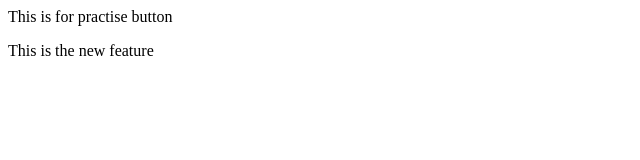
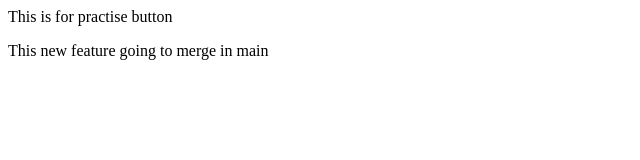
Before and after one commit to Raman-ji/localRepo, a plain HTML site: page index.html in a window 1280 px wide. Shown: the full height of the page, 0-640 px from the left. Drawn offline with Linux system fonts and the light colour scheme.

Commit message:
Merge practise happen

```diff
--- a/index.html
+++ b/index.html
@@ -1,2 +1,2 @@
 <p>This is for practise button</p>
-<p>This is the new feature </p>
+<p>This new feature going to merge in main  </p>
```
